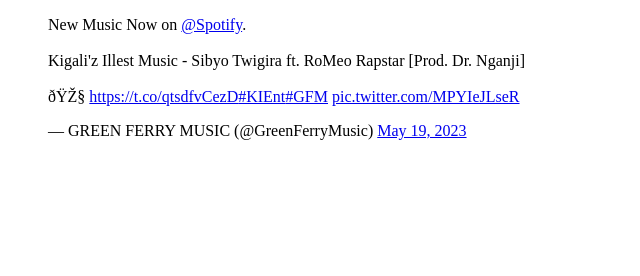
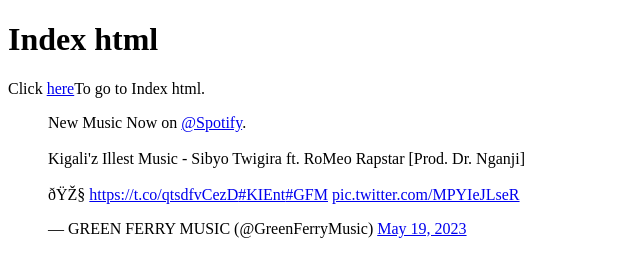
Before and after one commit to Mgeni-E/alu-web-development, a plain HTML site: page html_basic/tweets.html in a window 1280 px wide. Shown: the whole page, without its empty margins (0-640 px from the left). Drawn offline with Linux system fonts and the light colour scheme.

Commit message:
Initial commit

```diff
--- a/html_basic/tweets.html
+++ b/html_basic/tweets.html
@@ -4,6 +4,8 @@
 		My first HTML file
 	</title>
 	<body>
+		<h1>Index html</h1>
+		<p>Click <a href="index.html">here</a>To go to Index html.</p>
 		<blockquote class="twitter-tweet"><p lang="tl" dir="ltr">New Music Now on <a href="https://twitter.com/Spotify?ref_src=twsrc%5Etfw">@Spotify</a>.<br><br>Kigali&#39;z Illest Music - Sibyo Twigira ft. RoMeo Rapstar [Prod. Dr. Nganji]<br><br>🎧 <a href="https://t.co/qtsdfvCezD">https://t.co/qtsdfvCezD</a><a href="https://twitter.com/hashtag/KIEnt?src=hash&amp;ref_src=twsrc%5Etfw">#KIEnt</a><a href="https://twitter.com/hashtag/GFM?src=hash&amp;ref_src=twsrc%5Etfw">#GFM</a> <a href="https://t.co/MPYIeJLseR">pic.twitter.com/MPYIeJLseR</a></p>&mdash; GREEN FERRY MUSIC (@GreenFerryMusic) <a href="https://twitter.com/GreenFerryMusic/status/1659489566254825474?ref_src=twsrc%5Etfw">May 19, 2023</a></blockquote> <script async src="https://platform.twitter.com/widgets.js" charset="utf-8"></script>
 	</body>
 </html>
```
